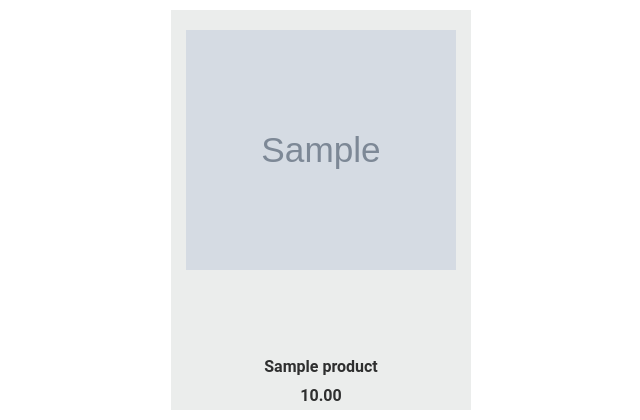
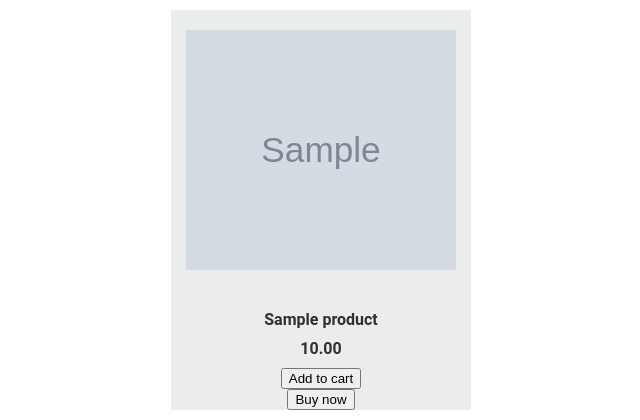
Before and after one commit to HenokDagne/BuySphere, a Django app: page /home/ in a window 1280 px wide. Shown: the part 589-1009 px from the top of the page, without its empty margins (319-959 px from the left). Run offline with Django 5.2, Linux system fonts and the light colour scheme; tables that the repository leaves empty hold one stand-in row (values such as "Sample post"); grey boxes marked "Sample" are stand-in pictures; some libraries are stand-ins or nearby versions.

Commit message:
build api for cart

```diff
--- a/store/serializers.py
+++ b/store/serializers.py
@@ -40,9 +40,9 @@ class CartSerializer(serializers.ModelSerializer):
         return total
 
 class CartItemSerializer(serializers.ModelSerializer):
-    product = ProductSerializer()
+    productVariation = ProductVariationSerializer()
     cart = CartSerializer()
 
     class Meta:
         model = CartItem
-        fields = ['id','cart', 'product', 'quantity']
+        fields = ['id','cart', 'productVariation', 'quantity']
--- a/store/urls.py
+++ b/store/urls.py
@@ -2,6 +2,7 @@
 from django.urls import path, include
 from rest_framework.routers import DefaultRouter
 from .views import (
+    login_view,
     filterViewSet,
     CategoryViewSet,
     HomeAPIView,
@@ -23,6 +24,7 @@ router.register(r'cart-items', CartItemViewSet)
 
 # Define the URL patterns for the generic views
 urlpatterns = [
+    path('login/', login_view, name='login'),
     path('home/', HomeAPIView.as_view(), name='home'),
     path('filter/<int:pk>/', filterViewSet.as_view(), name='filter'),
     path('', include(router.urls)),
--- a/store/views.py
+++ b/store/views.py
@@ -1,11 +1,29 @@
 from rest_framework import viewsets, mixins, generics
 from rest_framework.views import APIView
-from django.shortcuts import render
+from django.shortcuts import render, redirect
 from .models import Category, Product, ProductVariation, Cart, CartItem
 from .serializers import CategorySerializer, ProductSerializer, ProductVariationSerializer, CartSerializer, CartItemSerializer
 from rest_framework.decorators import action
+from django.contrib.auth import authenticate, login
+from django.contrib.auth.forms import AuthenticationForm # Django uses AuthenticationForm to validate the username and password.
 from rest_framework.permissions import IsAuthenticated
 from rest_framework.response import Response
+
+def login_view(request):
+    if request.method == 'POST':
+        form = AuthenticationForm(request, data=request.POST)
+        if form.is_valid():
+            username = form.cleaned_data.get('username')
+            password = form.cleaned_data.get('password')
+            user = authenticate(username=username, password=password)
+            if user is not None:
+                login(request, user)
+                return redirect('home')
+    else:
+        form = AuthenticationForm()
+
+    return render(request, 'login.html', {'form': form})
+
 
 class HomeAPIView(APIView):
     def get(self, request, *args, **kwargs):
@@ -49,30 +67,50 @@ class ProductVariationRetrieveUpdateDestroyView(generics.RetrieveUpdateDestroyAP
     queryset = ProductVariation.objects.all()
     serializer_class = ProductVariationSerializer
 
+from rest_framework.views import APIView
+from rest_framework.permissions import IsAuthenticated
+from rest_framework.response import Response
+from .models import Cart, CartItem, ProductVariation
+
+from rest_framework.views import APIView
+from rest_framework.permissions import IsAuthenticated
+from rest_framework.response import Response
+from .models import Cart, CartItem, ProductVariation
+
 class CartView(APIView):
     permission_classes = [IsAuthenticated]
 
     def post(self, request, *args, **kwargs):
         user_profile = request.user.profile
-        cart, created = Cart.objects.create(user=user_profile, is_active=True)
+        cart, created = Cart.objects.get_or_create(user=user_profile, is_active=True)
         if not created and not cart.is_active:
             cart = Cart.objects.create(user=user_profile, is_active=True)
             cart.save()
-        product_variation_id = request.data.get('product_variation_id')
-        quantity = request.data.get('quantity', 1)
-        product_variation = ProductVariation.objects.get(id=product_variation_id)
-        cart_item, created = CartItem.objects.get_or_create(cart=cart,  productVariation=product_variation, quantity=quantity)
-        if not created:
-            cart_item.quantity += int(quantity)
+
+        product_id = request.data.get('product_id')
+        quantity = int(request.data.get('quantity', 1))
+
+        # Filter ProductVariation related to the given product_id and select the first one
+        product_variation = ProductVariation.objects.filter(product_id=product_id).first()
+
+        if not product_variation:
+            return Response({'message': 'No product variation found for the given product ID'}, status=404)
+
+        cart_item, created = CartItem.objects.get_or_create(cart=cart, productVariation=product_variation)
+        if created:
+            cart_item.quantity = quantity
         else:
-            cart_item.quantity = int(quantity)
+            cart_item.quantity += quantity
         cart_item.save()
+
+        return Response({'message': 'Item added to cart', 'cart_item_id': cart_item.id})
 
 class ReviewCartView(APIView):
     permission_classes = [IsAuthenticated]
+
     def get(self, request, *args, **kwargs):
         user_profile = request.user.profile
-        cart = Cart.objects.get(user=user_profile, is_active=True)
+        cart = Cart.objects.filter(user=user_profile, is_active=True).first()
         if not cart:
             return Response({'message': 'No active cart found'}, status=404)
 
@@ -86,18 +124,16 @@ class ReviewCartView(APIView):
 
 
 
+# create order from the cart items
 
-
-
-
-        # create order from the cart items
-
-
-
-class CartViewSet(mixins.ListModelMixin,mixins.CreateModelMixin,mixins.DestroyModelMixin, mixins.UpdateModelMixin, viewsets.GenericViewSet):
+class CartViewSet(mixins.ListModelMixin,
+                  mixins.CreateModelMixin,
+                  mixins.DestroyModelMixin,
+                  mixins.UpdateModelMixin,
+                  viewsets.GenericViewSet):
     queryset = Cart.objects.all()
     serializer_class = CartSerializer
-
+    permission_classes = [IsAuthenticated]
 
 class CartItemViewSet(mixins.CreateModelMixin,
                       mixins.UpdateModelMixin,
--- a/templates/index.html
+++ b/templates/index.html
@@ -110,6 +110,15 @@
                         <p>{{ product.name }}</p>
                         <p>{{product.price}}</p>
                     </div>
+                   <div class="button">
+                    <form method="post" action="{% url 'create-cart' %}">
+                        {% csrf_token %}
+                        <input type="hidden" name ="product_id" value="{{ product.id }}">
+                        <input type="hidden" name="quantity" value="1">
+                        <button class="submit">Add to cart</button>
+                    </form>
+                    <button class="">Buy now</button>
+                   </div>
 
 
 
```
